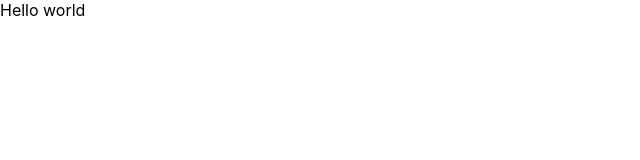
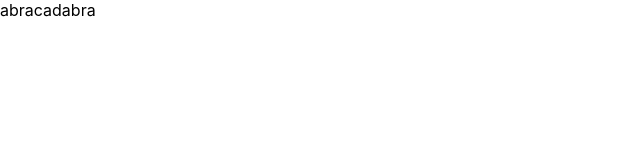
Before and after one commit to ilyamolokov/icpc, a React (Create React App) app: page / in a window 1280 px wide. Shown: the top 160 px of the page, without its empty margins (0-640 px from the left). Built offline with nearby package versions, Linux system fonts and the light colour scheme.

Commit message:
husky test

```diff
--- a/src/components/Main/Main.tsx
+++ b/src/components/Main/Main.tsx
@@ -3,7 +3,7 @@ import React from 'react';
 function Main() {
   return (
     <div>
-      Hello world
+      abracadabra
     </div>
   );
 }
```
